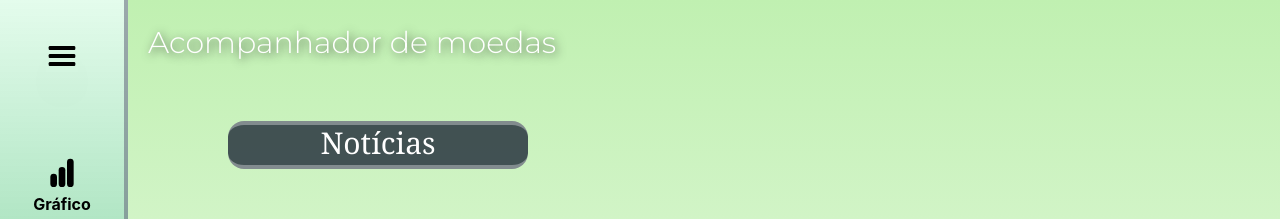
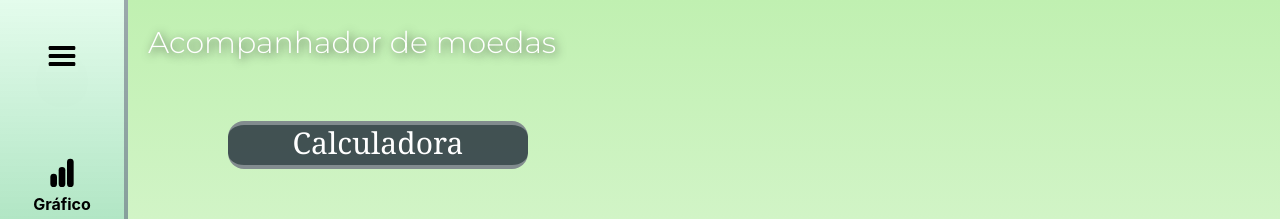
Before and after one commit to igormooura/AppFinanceiro, a React (Create React App) app in the folder view/: page /calculadora in a window 1280 px wide. Shown: the top 219 px of the page. Built offline with nearby package versions, Linux system fonts and the light colour scheme.

Commit message:
feat: criei o componente PageName e implementei em todas as páginas do código

```diff
--- /dev/null
+++ b/view/src/components/PageName/PageName.js
@@ -0,0 +1,15 @@
+import React from "react";
+
+const PageName = ({name}) =>{
+    return(
+        <div className="mt-[5%]">
+          <div className="w-[300px] h-12 rounded-2xl bg-gray-800/80 ml-20 border-y-4 border-gray-200/40">
+            <p className="text-white font-serif text-3xl flex justify-center items-center">
+              {name}
+            </p>
+          </div>
+        </div>
+    )
+}
+
+export default PageName;
--- a/view/src/pages/AboutUs/SobreNos.js
+++ b/view/src/pages/AboutUs/SobreNos.js
@@ -1,6 +1,7 @@
 import React from "react";
 import Sidebar from "../../components/SideBar/Sidebar";
 import Title from "../../components/Title/Title";
+import PageName from "../../components/PageName/PageName";
 
 function SobreNos() {
   return (
@@ -11,13 +12,7 @@ function SobreNos() {
 
         <Title/>
 
-        <div className="mt-[10%]">
-          <div className="w-[300px] h-12 rounded-2xl bg-gray-800/80 ml-20 border-y-4 border-gray-200/40">
-            <p className="text-white font-serif text-3xl flex justify-center items-center">
-              Sobre Nós
-            </p>
-          </div>
-        </div>
+        <PageName name="Sobre Nós"/>
 
         <div
           className="absolute left-1/2 transform -translate-x-1/2"
--- a/view/src/pages/Calculator/Calculadora.js
+++ b/view/src/pages/Calculator/Calculadora.js
@@ -1,3 +1,4 @@
+import PageName from "../../components/PageName/PageName";
 import Sidebar from "../../components/SideBar/Sidebar";
 import Title from "../../components/Title/Title";
 
@@ -11,13 +12,7 @@ function Calculadora(){
 
         <Title/>
 
-        <div className="mt-[5%]">
-          <div className="w-[300px] h-12 rounded-2xl bg-gray-800/80 ml-20 border-y-4 border-gray-200/40">
-            <p className="text-white font-serif text-3xl flex justify-center items-center">
-              Notícias
-            </p>
-          </div>
-        </div>
+        <PageName name="Calculadora"/>
 
 
       </div>
--- a/view/src/pages/Grafico/Grafico.js
+++ b/view/src/pages/Grafico/Grafico.js
@@ -3,6 +3,7 @@ import axios from "axios";
 import { Link, useNavigate } from "react-router-dom";
 import Sidebar from "../../components/SideBar/Sidebar";
 import Title from "../../components/Title/Title";
+import PageName from "../../components/PageName/PageName";
 
 const Grafico = () => {
   const [graficos, setGraficos] = useState([]);
@@ -77,13 +78,8 @@ const Grafico = () => {
             </form>
           </div>
         </div>
-        <div class="mt-[5%]">
-          <div class="w-[300px] h-12 rounded-2xl bg-gray-800/80 ml-20  border-y-4 border-gray-200/40">
-            <p class="text-white font-serif text-3xl flex justify-center items-center">
-              Moedas Expostas
-            </p>
-          </div>
-        </div>
+
+        <PageName name="Moedas Expostas"/>
 
         <div class="h-[500px] w-[90%]  flex space-x-3 items-center  justify-center mx-auto mt-10 ">
           <div class="w-2/3 h-full bg-green-950 rounded-lg border-[6px] border-gray-400/40"></div>
--- a/view/src/pages/News/Noticias.js
+++ b/view/src/pages/News/Noticias.js
@@ -1,3 +1,4 @@
+import PageName from "../../components/PageName/PageName";
 import Sidebar from "../../components/SideBar/Sidebar";
 import Title from "../../components/Title/Title";
 
@@ -11,13 +12,7 @@ function Noticias(){
 
         <Title/>
 
-        <div className="mt-[5%]">
-          <div className="w-[300px] h-12 rounded-2xl bg-gray-800/80 ml-20 border-y-4 border-gray-200/40">
-            <p className="text-white font-serif text-3xl flex justify-center items-center">
-              Notícias
-            </p>
-          </div>
-        </div>
+        <PageName name="Notícias"/>
 
 
       </div>
```
